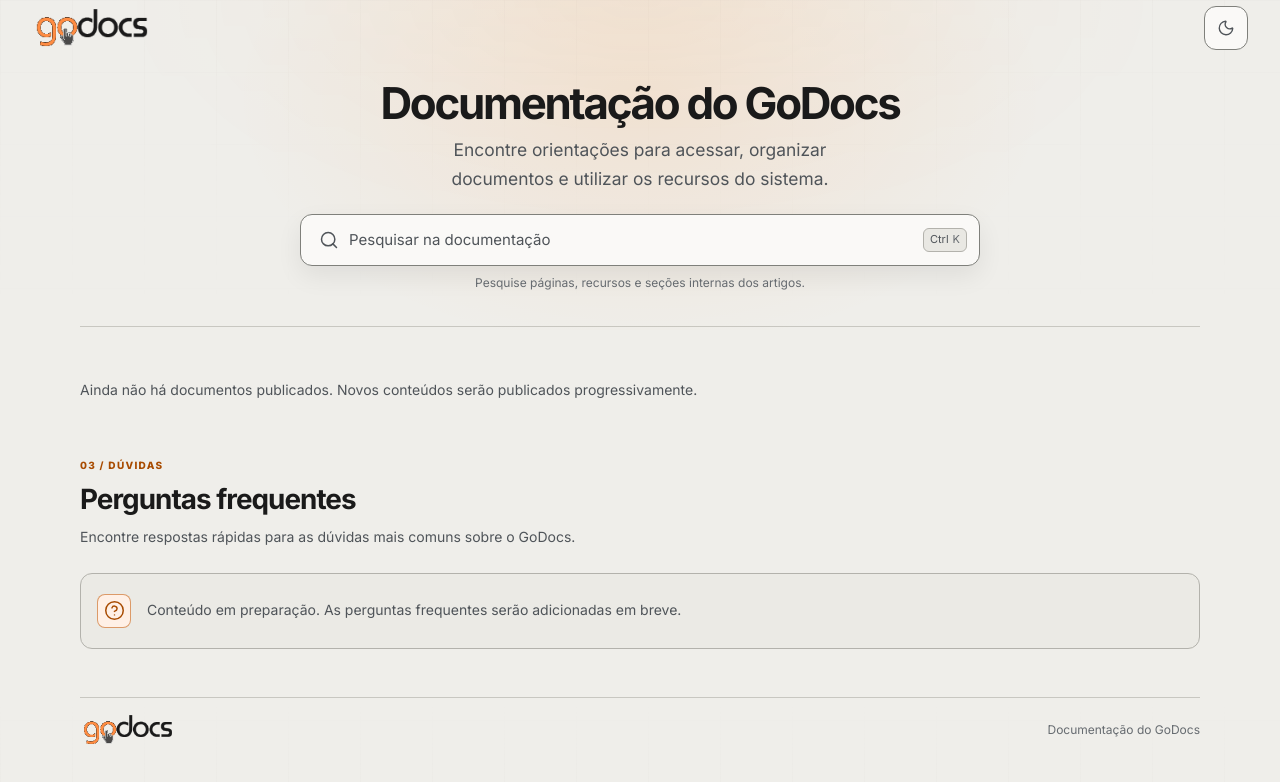
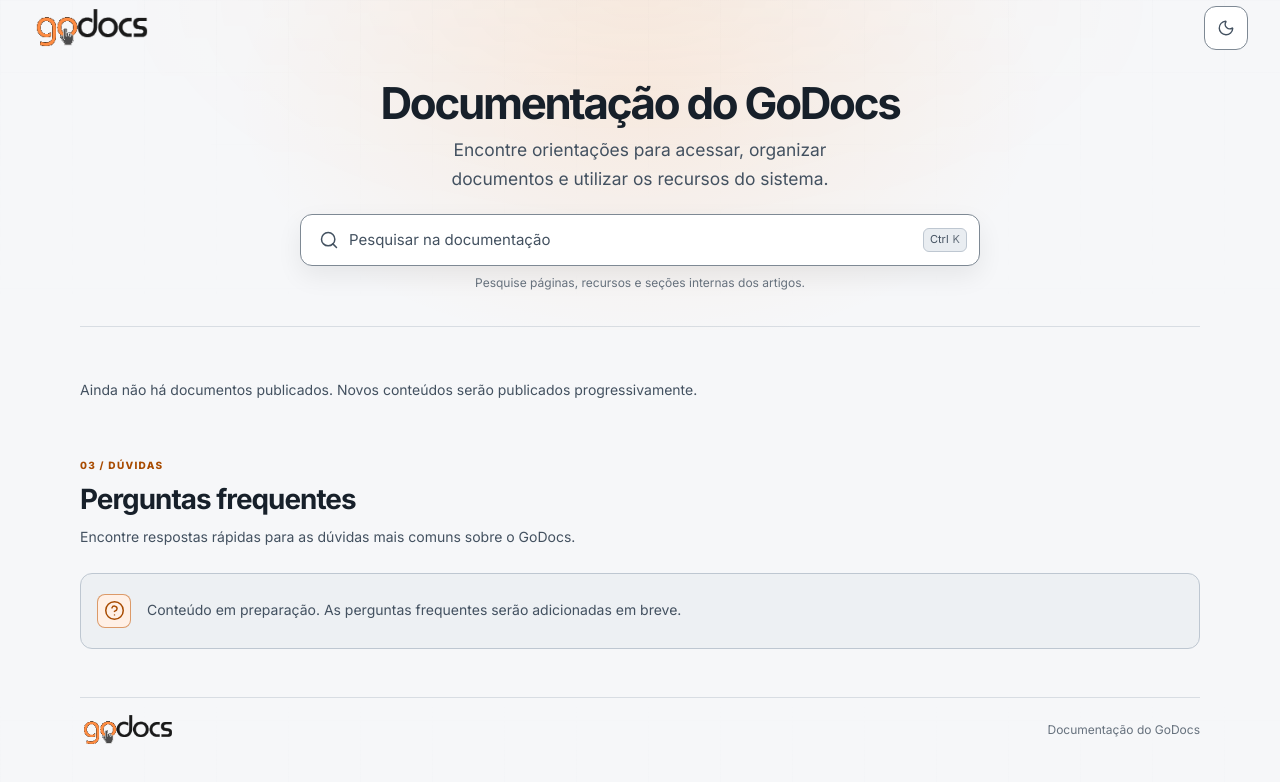
Before and after one commit to otaviomaiaaz/godocs-docs, a Next.js app: page / in a window 1280 px wide. Shown: the top 782 px of the page. Built offline with nearby package versions, Linux system fonts and the light colour scheme.

Commit message:
Implementa paleta A2 Contrast Refined

```diff
--- a/app/globals.css
+++ b/app/globals.css
@@ -2,24 +2,24 @@
 
 :root {
   --brand-logo: #ff8c42;
-  --accent-primary: #ff7600;
+  --accent-primary: #ff7a1a;
   --accent-hover: #f06e00;
   --accent-pressed: #eb6a00;
   --accent-text: #ff7600;
   --accent-subtle: #472f21;
   --accent-border: #b95b1a;
-  --focus-ring: #ff7600;
+  --focus-ring: #ff8a3d;
   --focus-shadow: #4c321f;
   --selection-background: #5a351e;
 
-  --background: #232222;
-  --surface: #2a2a2a;
-  --surface-elevated: #313237;
-  --surface-interactive: #292929;
-  --surface-hover: #313237;
-  --navigation-surface: var(--background);
-  --divider: #3f3f3f;
-  --surface-border: #4d4d4d;
+  --background: #151515;
+  --surface: #202020;
+  --surface-elevated: #2c2c2c;
+  --surface-interactive: #262626;
+  --surface-hover: #292929;
+  --navigation-surface: #1a1a1a;
+  --divider: #3a3a3a;
+  --surface-border: #4b4b4b;
   --border: var(--surface-border);
   --border-strong: #737373;
   --control-border: var(--border-strong);
@@ -76,6 +76,7 @@
 }
 
 html[data-theme="light"] {
+  --accent-primary: #ff7600;
   --accent-hover: #8f3f00;
   --accent-pressed: #783500;
   --accent-text: #a84b00;
@@ -84,28 +85,28 @@
   --focus-ring: #a84b00;
   --focus-shadow: #fff0e6;
   --selection-background: #ffdcc4;
-  --background: #efeeea;
-  --surface: #faf9f7;
+  --background: #f6f7f9;
+  --surface: #ffffff;
   --surface-elevated: #ffffff;
-  --surface-interactive: #e9e8e3;
-  --surface-hover: #fff0e6;
-  --navigation-surface: var(--background);
-  --divider: #c8c7c1;
-  --surface-border: #b3b2ac;
+  --surface-interactive: #e9edf1;
+  --surface-hover: #e8ecf0;
+  --navigation-surface: #f1f3f5;
+  --divider: #d8dde3;
+  --surface-border: #bec7d1;
   --border: var(--surface-border);
-  --border-strong: #7f807b;
+  --border-strong: #7e8994;
   --control-border: var(--border-strong);
-  --text-primary: #1a1a1a;
-  --text-secondary: #4f5459;
-  --text-muted: #666b70;
+  --text-primary: #17202a;
+  --text-secondary: #435160;
+  --text-muted: #66717d;
   --disabled-surface: #f0f0ee;
   --disabled-text: #8a8a8a;
   --overlay: rgba(24, 24, 24, 0.42);
-  --code-background: #f0f0ee;
+  --code-background: var(--surface-interactive);
   --success: #217a45;
   --danger: #b42318;
-  --shadow-elevated: 0 24px 70px rgba(35, 25, 16, 0.14);
-  --shadow-card-lift: 0 8px 22px rgba(35, 25, 16, 0.05);
+  --shadow-elevated: 0 20px 56px rgba(23, 32, 42, 0.14);
+  --shadow-card-lift: 0 8px 22px rgba(23, 32, 42, 0.05);
 }
 
 * {
@@ -223,9 +224,9 @@
 }
 
 .icon-button:hover {
-  border-color: var(--accent-border);
+  border-color: var(--surface-border);
   background: var(--surface-hover);
-  color: var(--accent-hover);
+  color: var(--text-primary);
 }
 
 .icon-button:active {
@@ -337,7 +338,7 @@
 }
 
 .search-trigger:hover {
-  border-color: var(--accent-border);
+  border-color: var(--surface-border);
   background: var(--surface-hover);
   color: var(--text-secondary);
 }
@@ -422,7 +423,7 @@
 
 .doc-card--active:hover,
 .doc-card--active:focus-visible {
-  border-color: var(--accent-border);
+  border-color: var(--surface-border);
   background-color: var(--surface-hover);
   box-shadow: var(--shadow-card-lift);
   transform: translateY(-2px);
@@ -458,16 +459,9 @@
     background-color var(--duration-interaction) var(--ease);
 }
 
-.doc-card--active:hover .doc-card__icon,
 .doc-card--active:focus-visible .doc-card__icon,
-.doc-card--coming-soon:hover .doc-card__icon,
 .doc-card--coming-soon:focus-visible .doc-card__icon {
   border-color: var(--accent-border);
-  background: color-mix(
-    in srgb,
-    var(--accent-primary) 20%,
-    var(--surface)
-  );
 }
 
 .doc-card__body {
@@ -532,7 +526,7 @@
 .doc-card--active:focus-visible .doc-card__indicator--arrow,
 .doc-card--coming-soon:hover .doc-card__indicator--arrow,
 .doc-card--coming-soon:focus-visible .doc-card__indicator--arrow {
-  color: var(--accent-text);
+  color: var(--text-secondary);
   transform: translateX(3px);
 }
 
@@ -567,16 +561,8 @@
 
 .doc-card--coming-soon:hover,
 .doc-card--coming-soon:focus-visible {
-  border-color: color-mix(
-    in srgb,
-    var(--accent-border) 62%,
-    var(--surface-border)
-  );
-  background-color: color-mix(
-    in srgb,
-    var(--surface) 94%,
-    var(--accent-subtle)
-  );
+  border-color: var(--surface-border);
+  background-color: var(--surface-hover);
 }
 
 .doc-card--coming-soon:focus-visible {
@@ -991,6 +977,9 @@
   padding-right: 18px;
   border-right: 1px solid var(--divider);
   background: var(--navigation-surface);
+  background-image: none;
+  box-shadow: none;
+  filter: none;
   overflow: visible;
 }
 
@@ -1564,8 +1553,8 @@
 }
 
 .article-pagination__link:hover {
-  border-color: var(--accent-border);
-  background: var(--surface);
+  border-color: var(--surface-border);
+  background: var(--surface-hover);
 }
 
 .article-pagination__link--next {
@@ -2692,8 +2681,8 @@
 
 .search-trigger--hero:hover,
 .search-trigger--hero:focus-visible {
-  border-color: var(--accent-border);
-  background: var(--surface);
+  border-color: var(--surface-border);
+  background: var(--surface-hover);
 }
 
 .search-trigger--hero .search-trigger__label {
@@ -2828,8 +2817,8 @@
 .learning-path a.learning-path__card:hover,
 .learning-path a.learning-path__card:focus-visible {
   padding-left: 18px;
-  border-color: var(--accent-border);
-  background: color-mix(in srgb, var(--surface) 92%, var(--accent-subtle));
+  border-color: var(--surface-border);
+  background: var(--surface-hover);
   box-shadow: var(--shadow-card-lift);
   transform: translateY(-1px);
 }
@@ -2896,7 +2885,7 @@
 
 .learning-path a.learning-path__card:hover .learning-path__arrow,
 .learning-path a.learning-path__card:focus-visible .learning-path__arrow {
-  color: var(--accent-text);
+  color: var(--text-secondary);
   transform: translateX(3px);
 }
 
@@ -2935,16 +2924,8 @@
 
 .feature-grid .doc-card--coming-soon:hover,
 .feature-grid .doc-card--coming-soon:focus-visible {
-  border-color: color-mix(
-    in srgb,
-    var(--accent-border) 62%,
-    var(--surface-border)
-  );
-  background: color-mix(
-    in srgb,
-    var(--surface) 92%,
-    var(--accent-subtle)
-  );
+  border-color: var(--surface-border);
+  background: var(--surface-hover);
 }
 
 .feature-grid .doc-card__indicator--badge {
--- a/app/layout.tsx
+++ b/app/layout.tsx
@@ -55,8 +55,8 @@
 export const viewport: Viewport = {
   colorScheme: "dark light",
   themeColor: [
-    { media: "(prefers-color-scheme: dark)", color: "#232222" },
-    { media: "(prefers-color-scheme: light)", color: "#EFEEEA" },
+    { media: "(prefers-color-scheme: dark)", color: "#151515" },
+    { media: "(prefers-color-scheme: light)", color: "#F6F7F9" },
   ],
 };
 
```
Also changed, not shown: 1 other file (tests, documents, lock files or other folders).
